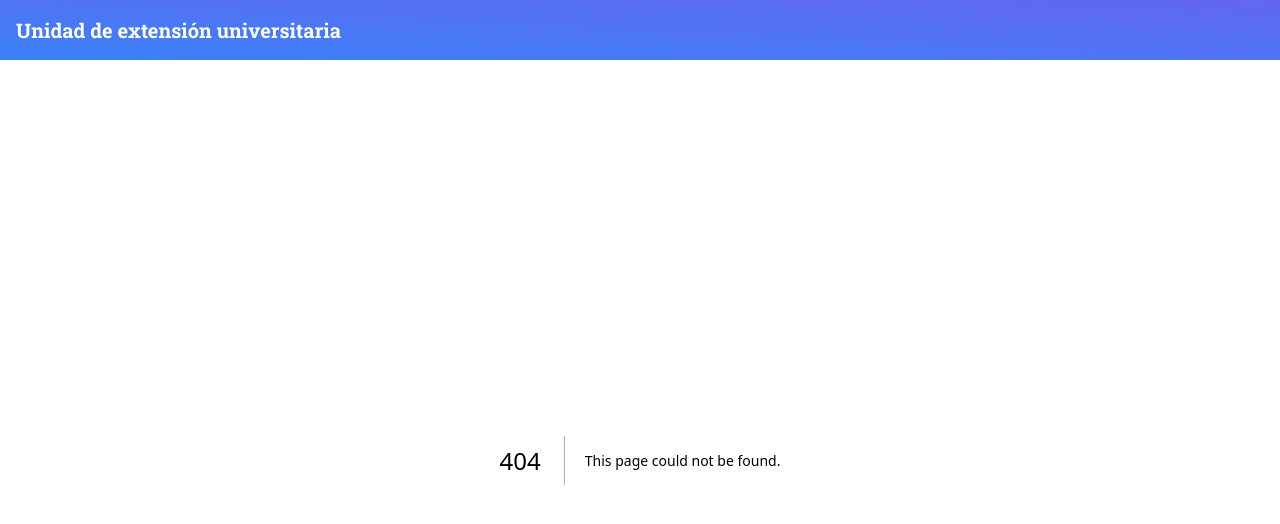
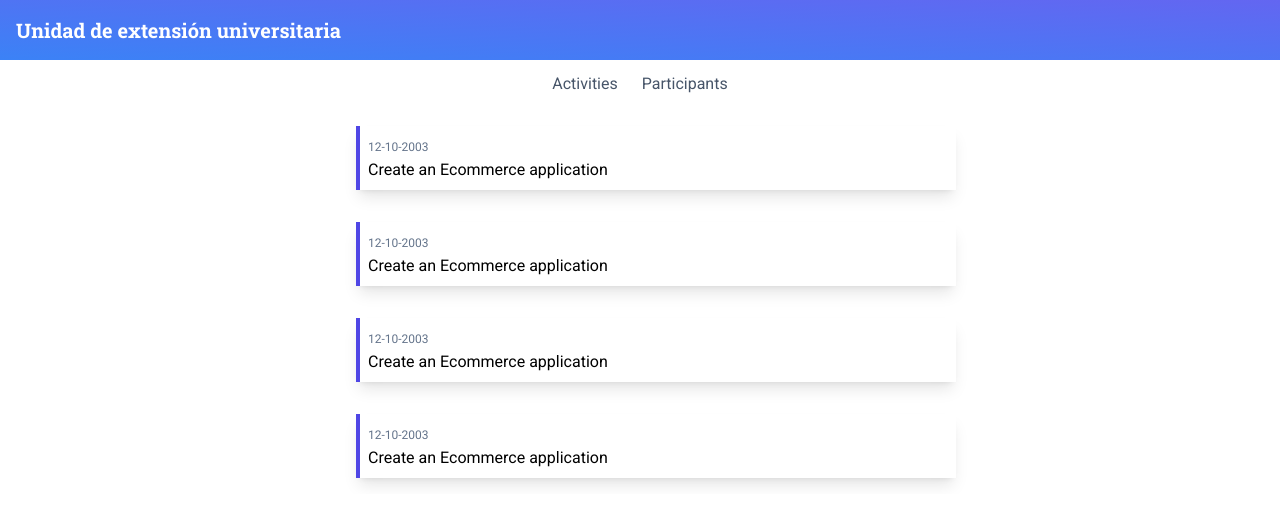
Before and after one commit to dev-langesh/university-extension-unit, a Next.js app in the folder client/: page /course/1 in a window 1280 px wide. Before the commit this address had no page. Shown: the top 524 px of the page. Built offline with nearby package versions, Linux system fonts and the light colour scheme; sample sign-in values are in the browser's storage.

Commit message:
activity

```diff
--- a/client/components/Auth/Login/LoginForm.tsx
+++ b/client/components/Auth/Login/LoginForm.tsx
@@ -1,13 +1,11 @@
 import React, { useRef, useState } from "react";
 import Button from "../../common/buttons/Button";
-import { inputs } from "./inputs";
 import Link from "next/link";
 import { Alert, Snackbar } from "@mui/material";
 import { useRouter } from "next/router";
 import axios from "axios";
 import Footer from "./Footer";
 import LoginInputField from "./LoginInputField";
-import { userAgent } from "next/server";
 
 type errorType = {
   open: boolean;
@@ -91,7 +89,10 @@
         </h1>
         <LoginInputField handleChange={handleChange} />
 
-        <Link href="/forgot-password" className="text-sm text-slate-500">
+        <Link
+          className="text-slate-500 text-sm hover:underline"
+          href="/auth/reset-password"
+        >
           Forgot Password?
         </Link>
 
--- a/client/components/Auth/Register/RegisterForm.tsx
+++ b/client/components/Auth/Register/RegisterForm.tsx
@@ -95,13 +95,6 @@
 
         <FormFields handleChange={handleChange} />
 
-        <Link
-          className="text-slate-500 text-sm hover:underline"
-          href="/auth/reset-password"
-        >
-          Forgot Password?
-        </Link>
-
         <Button type="submit" text={loading ? "Loading..." : "Submit"} />
 
         <Footer />
--- /dev/null
+++ b/client/components/course/CourseHeader.tsx
@@ -0,0 +1,25 @@
+import Link from "next/link";
+import React from "react";
+
+export default function CourseHeader({ setPage }: { setPage: any }) {
+  return (
+    <header className="w-full p-3 flex items-center justify-center space-x-6">
+      <Button setPage={setPage} text="Activities" />
+      <Button setPage={setPage} text="Participants" />
+    </header>
+  );
+}
+
+function Button({ text, setPage }: { text: string; setPage: any }) {
+  function clickHandler() {
+    setPage(text.toLocaleLowerCase());
+  }
+  return (
+    <span
+      onClick={clickHandler}
+      className="text-slate-600 cursor-pointer border-b-2 border-white hover:border-indigo-600"
+    >
+      {text}
+    </span>
+  );
+}
--- /dev/null
+++ b/client/components/course/activity/ActivityCard.tsx
@@ -0,0 +1,20 @@
+import Link from "next/link";
+import React from "react";
+
+type propType = {
+  title: string;
+  date: string;
+  id: string;
+};
+
+export default function ActivityCard({ title, date, id }: propType) {
+  return (
+    <Link
+      href={`/course/activity/${id}`}
+      className="p-2 m-4 border-l-4 border-indigo-600 shadow-lg hover:shadow-xl bg-white inline-block w-full transition-all duration-200"
+    >
+      <span className="text-xs text-slate-500">{date}</span>
+      <h1>{title}</h1>
+    </Link>
+  );
+}
--- /dev/null
+++ b/client/components/course/activity/index.tsx
@@ -0,0 +1,32 @@
+import React from "react";
+import ActivityHeader from "../CourseHeader";
+import ActivityCard from "./ActivityCard";
+
+export default function Activities() {
+  return (
+    <div className="flex h-full items-center justify-center flex-col">
+      <main className="w-full h-full md:w-[600px]">
+        <ActivityCard
+          id="1"
+          title="Create an  Ecommerce application"
+          date="12-10-2003"
+        />
+        <ActivityCard
+          id="1"
+          title="Create an  Ecommerce application"
+          date="12-10-2003"
+        />
+        <ActivityCard
+          id="1"
+          title="Create an  Ecommerce application"
+          date="12-10-2003"
+        />
+        <ActivityCard
+          id="1"
+          title="Create an  Ecommerce application"
+          date="12-10-2003"
+        />
+      </main>
+    </div>
+  );
+}
--- /dev/null
+++ b/client/components/course/participants/index.tsx
@@ -0,0 +1,5 @@
+import React from "react";
+
+export default function Participants() {
+  return <div>Participants</div>;
+}
--- a/client/context/AuthProvider.tsx
+++ b/client/context/AuthProvider.tsx
@@ -21,7 +21,12 @@
 
       setUser(user.role);
     } else {
-      const whitelist = ["/", "/auth/verify-email", "/auth/reset-password"];
+      const whitelist = [
+        "/",
+        "/auth/verify-email",
+        "/auth/reset-password",
+        "/auth/register",
+      ];
       if (!whitelist.includes(router.pathname)) {
         router.push("/auth/login");
       }
--- /dev/null
+++ b/client/context/CourseProvider.tsx
@@ -0,0 +1,16 @@
+import React, { createContext, useState } from "react";
+
+export const CourseContext = createContext({});
+
+export default function CourseProvider({
+  children,
+}: {
+  children: React.ReactNode;
+}) {
+  const [page, setPage] = useState<"activity" | "participants">("activity");
+  return (
+    <CourseContext.Provider value={{ page, setPage }}>
+      {children}
+    </CourseContext.Provider>
+  );
+}
--- a/client/pages/_app.tsx
+++ b/client/pages/_app.tsx
@@ -12,7 +12,7 @@
   return (
     <Provider store={store}>
       <AuthProvider>
-        <div className="font-roboto overflow-y-auto">
+        <div className="font-roboto overflow-x-hidden overflow-y-auto">
           <Navbar />
           <Component {...pageProps} />
         </div>
--- /dev/null
+++ b/client/pages/course/[id]/index.tsx
@@ -0,0 +1,17 @@
+import React, { useContext, useState } from "react";
+import Activities from "../../../components/course/activity";
+import CourseHeader from "../../../components/course/CourseHeader";
+import Participants from "../../../components/course/participants";
+import CourseProvider, { CourseContext } from "../../../context/CourseProvider";
+
+export default function Course() {
+  const [page, setPage] = useState<"activities" | "participants">("activities");
+
+  return (
+    <CourseProvider>
+      <CourseHeader setPage={setPage} />
+
+      {page === "activities" ? <Activities /> : <Participants />}
+    </CourseProvider>
+  );
+}
--- /dev/null
+++ b/client/pages/course/activity/[id].tsx
@@ -0,0 +1,5 @@
+import React from "react";
+
+export default function Activity() {
+  return <div>Activity</div>;
+}
--- a/client/styles/globals.css
+++ b/client/styles/globals.css
@@ -7,6 +7,7 @@
 html,
 body {
   max-width: 100vw;
+  height: 100vh;
   overflow-x: hidden;
 }
 
```
